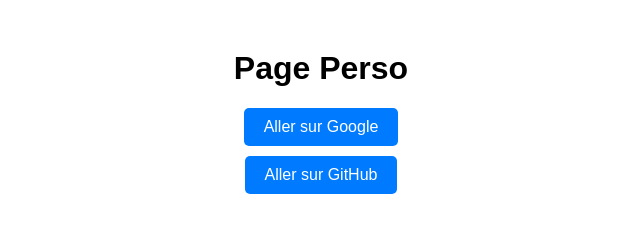
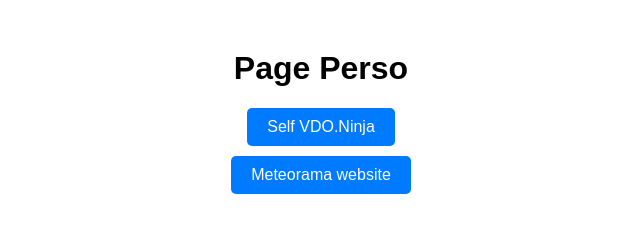
Before and after one commit to sahamone/sahamone.github.io, a plain HTML site: page index.html in a window 1280 px wide. Shown: the whole page, without its empty margins (319-959 px from the left). Drawn offline with Linux system fonts and the light colour scheme.

Commit message:
Update index.html

```diff
--- a/index.html
+++ b/index.html
@@ -28,7 +28,7 @@
 </head>
 <body>
     <h1>Page Perso</h1>
-    <button onclick="window.location.href='https://www.google.com'">Aller sur Google</button>
-    <button onclick="window.location.href='https://www.github.com'">Aller sur GitHub</button>
+    <button onclick="window.location.href='https://sahamone.github.io/vdoninja'">Self VDO.Ninja</button>
+    <button onclick="window.location.href='https://sahamone.github.io/meteorama-website'">Meteorama website</button>
 </body>
 </html>
```
